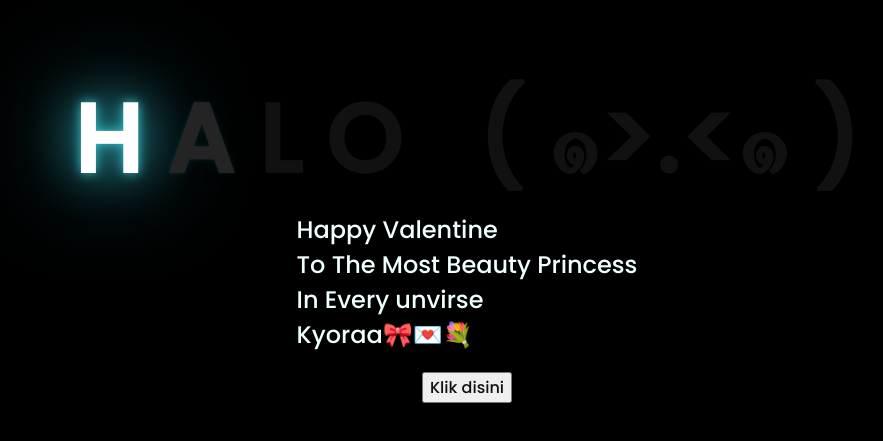
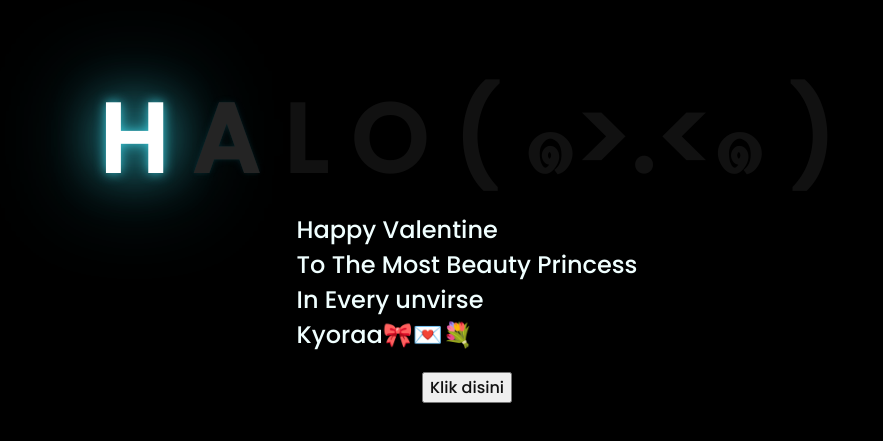
Before and after one commit to Kyoraa-2608/Kyoora-2608.github.io, a plain HTML site: page index.html in a window 1280 px wide. Shown: the part 173-614 px from the top of the page, without its empty margins (181-1064 px from the left). Drawn offline with Linux system fonts and the light colour scheme.

Commit message:
index.html

```diff
--- a/index.html
+++ b/index.html
@@ -14,7 +14,7 @@
         <span>H</span>
         <span>A</span>
         <span>L</span>
-        <span>O &nbsp;</span>
+        <span>O</span>
         <span>( ๑>.<๑ )</span>
 
     </div>
```
